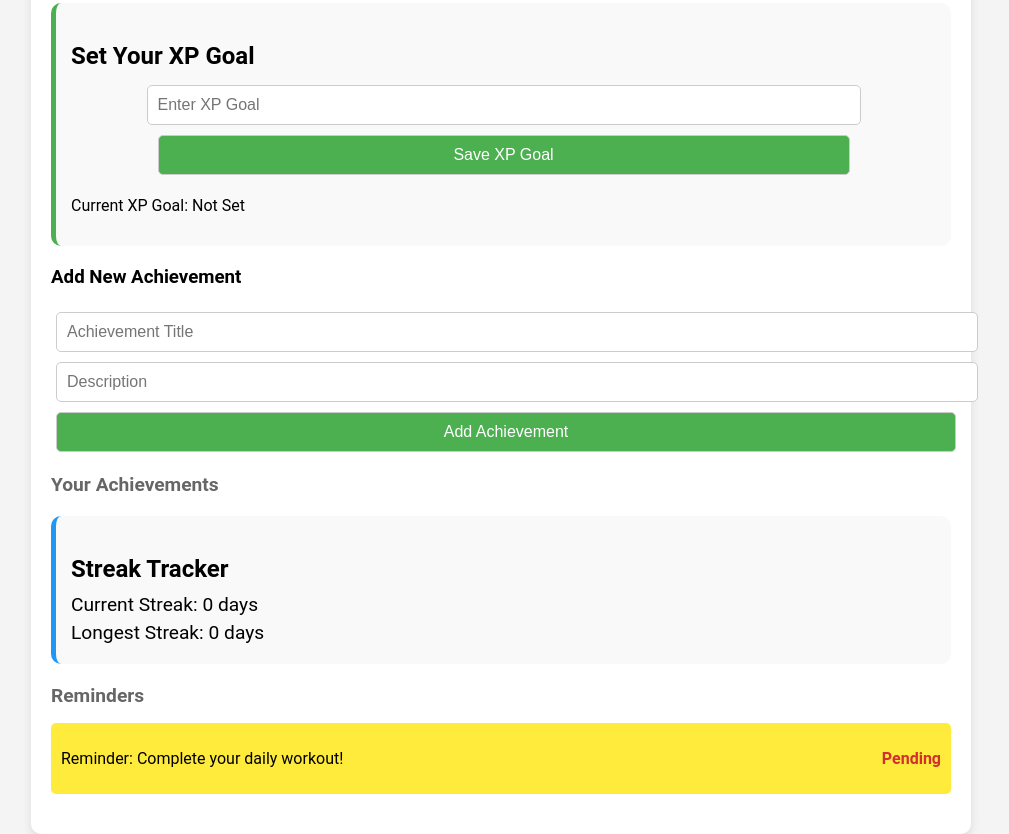
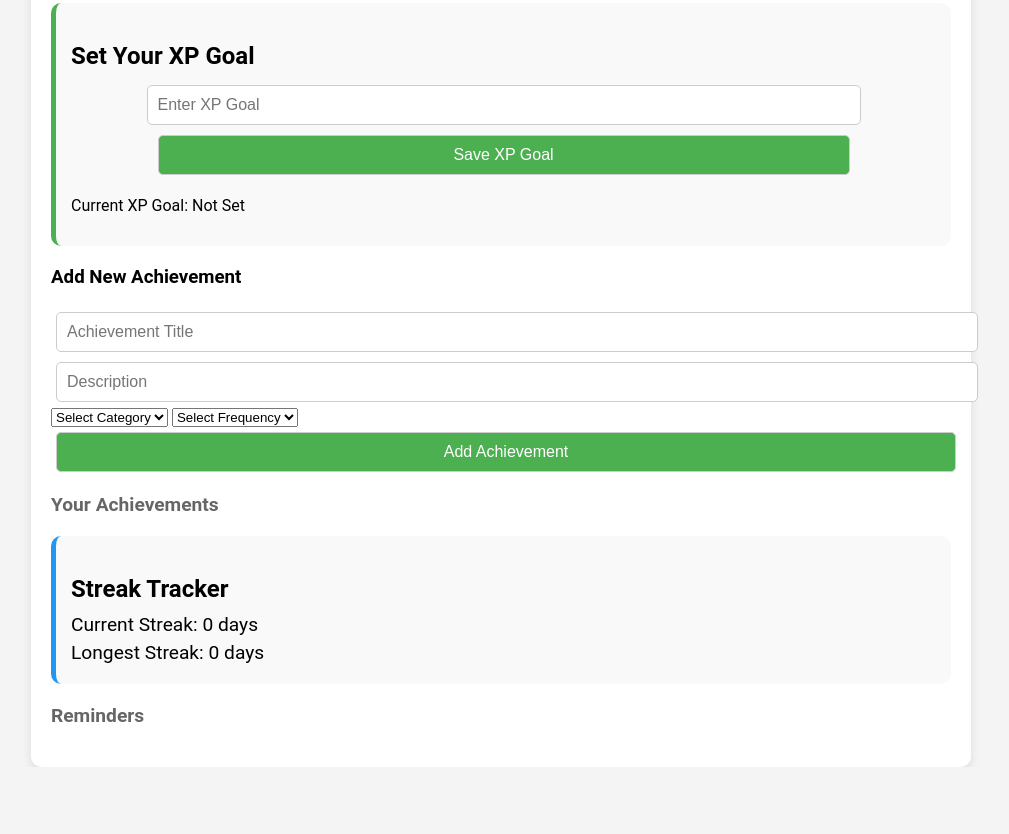
Before and after one commit to amandamurrizi/CS326-Semester-Project, a website: page frontend/Achievement_Tracker.html in a window 1280 px wide. Shown: the part 291-1125 px from the top of the page, without its empty margins (139-1148 px from the left). After the commit the page ends 1058 px from the top, so only its background shows below. Drawn offline with Linux system fonts and the light colour scheme; no server answers.

Commit message:
Add category/frequency inputs and refactor reminder section for dynamic content
- Updated form to support goal category and frequency fields
- Removed static reminder and added dynamic-ready <div> for curated JS-based reminders
- Aligned all elements with updated JS logic for XP, streaks, and backend syncing

```diff
--- a/frontend/Achievement_Tracker.html
+++ b/frontend/Achievement_Tracker.html
@@ -43,6 +43,22 @@
       <form id="goal-form" onsubmit="addAchievement(event)">
         <input type="text" id="goal-title" placeholder="Achievement Title" required />
         <input type="text" id="goal-description" placeholder="Description" required />
+
+        <select id="goal-category" required>
+          <option value="">Select Category</option>
+          <option value="fitness">Fitness</option>
+          <option value="study">Study</option>
+          <option value="habit">Habit</option>
+          <option value="work">Work</option>
+        </select>
+
+        <select id="goal-frequency" required>
+          <option value="">Select Frequency</option>
+          <option value="daily">Daily</option>
+          <option value="weekly">Weekly</option>
+          <option value="monthly">Monthly</option>
+        </select>
+
         <button type="submit">Add Achievement</button>
       </form>
     </div>
@@ -65,10 +81,7 @@
     <!-- Reminders Section -->
     <div id="reminder-section">
       <h2>Reminders</h2>
-      <div class="reminder-item">
-        <p>Reminder: Complete your daily workout!</p>
-        <span class="reminder-status">Pending</span>
-      </div>
+      <!-- JavaScript will dynamically populate reminders here -->
     </div>
 
   </div>
```
